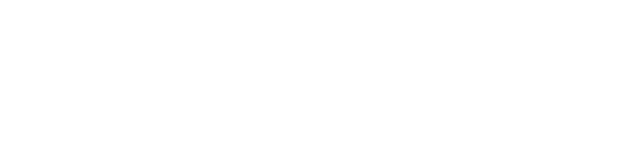
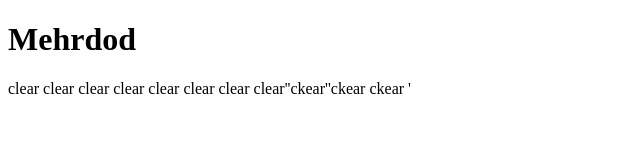
Before and after one commit to behruzjane/project, a plain HTML site: page index.html in a window 1280 px wide. Shown: the whole page, without its empty margins (0-640 px from the left). Drawn offline with Linux system fonts and the light colour scheme.

Commit message:
Ma amira dop kadm

```diff
--- a/index.html
+++ b/index.html
@@ -8,6 +8,16 @@
     <link rel="stylesheet" href="mystyle.css">
 </head>
 <body>
-
+    <h1>Mehrdod</h1>
+    clear
+    clear
+    clear
+    clear
+    clear
+    clear
+    clear
+    clear''ckear''ckear
+    ckear
+    '
 </body>
 </html>
```
